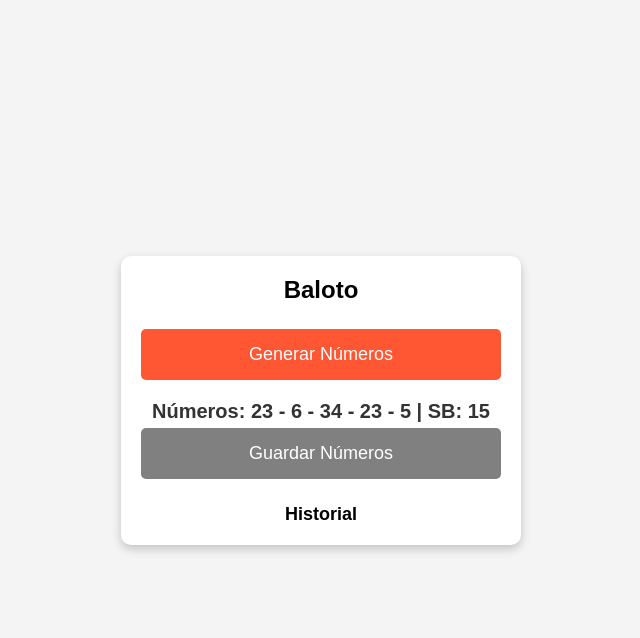
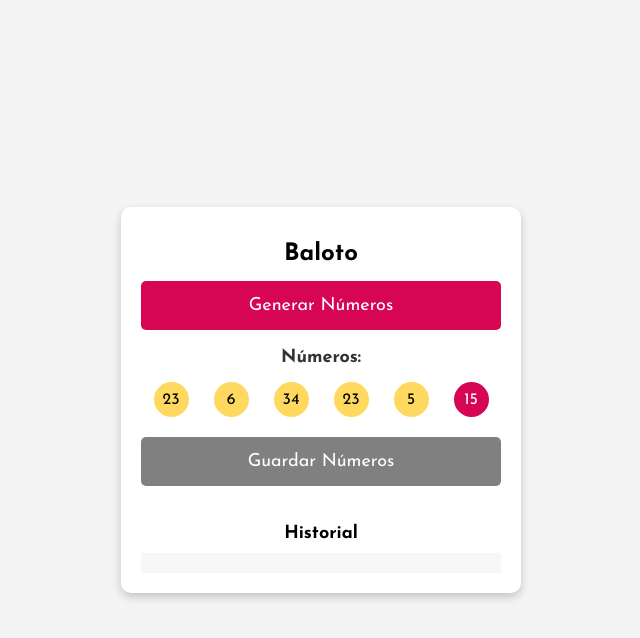
Before and after one commit to diaztibata/numeros-baloto, a plain HTML site: page index.html in a window 1280 px wide. Both pictures are taken after a click on the button "Generar Números". Shown: the whole page, without its empty margins (319-959 px from the left). Drawn offline with Linux system fonts and the light colour scheme; no server answers.

Commit message:
v3 ajustes de la visualización

```diff
--- a/index.html
+++ b/index.html
@@ -10,7 +10,7 @@
     <div class="container">
         <h1>Baloto</h1>
         <button id="generar">Generar Números</button>
-        <p id="numeros">Tus números aparecerán aquí</p>
+        <div id="numeros">Tus números aparecerán aquí</div>
         <button id="guardar" disabled>Guardar Números</button>
         <h2>Historial</h2>
         <ul id="historial"></ul>
--- a/script.js
+++ b/script.js
@@ -47,6 +47,7 @@
         .then(snapshot => {
             yaGuardado = !snapshot.empty; // Si hay datos, ya guardó
             document.getElementById("guardar").disabled = yaGuardado;
+            document.getElementById("guardar").innerHTML = "Ya guardaste en este sorteo";
         });
 }
 
@@ -56,8 +57,25 @@
         numeros: Array.from({ length: 5 }, () => Math.floor(Math.random() * 43) + 1),
         superBalota: Math.floor(Math.random() * 16) + 1
     };
-    document.getElementById("numeros").textContent = `Números: ${ultimoNumeroGenerado.numeros.join(" - ")} | SB: ${ultimoNumeroGenerado.superBalota}`;
+
+    // Contenedor donde se mostrarán los números
+    const numerosContainer = document.getElementById("numeros");
+    numerosContainer.innerHTML = "<p>Números:</p>";
+
+    // Crear spans para cada número
+    ultimoNumeroGenerado.numeros.forEach(num => {
+        const span = document.createElement("span");
+        span.textContent = num;
+        numerosContainer.appendChild(span);
+    });
+
+    // Super Balota con clase "super"
+    const superBalotaSpan = document.createElement("span");
+    superBalotaSpan.textContent = ultimoNumeroGenerado.superBalota;
+    superBalotaSpan.classList.add("super");
+    numerosContainer.appendChild(superBalotaSpan);
 });
+
 
 // Guardar números (Solo si no se ha guardado antes)
 document.getElementById("guardar").addEventListener("click", () => {
@@ -94,9 +112,33 @@
         .then(querySnapshot => {
             querySnapshot.forEach(doc => {
                 const data = doc.data();
-                const fecha = data.timestamp ? new Date(data.timestamp.toDate()).toLocaleString() : "Sin fecha";
+
+                // Formatear la fecha como "Día de Mes del Año"
+                const fechaObj = data.timestamp ? new Date(data.timestamp.toDate()) : null;
+                const opcionesFecha = { day: 'numeric', month: 'long', year: 'numeric' };
+                const fechaFormateada = fechaObj ? fechaObj.toLocaleDateString("es-ES", opcionesFecha) : "Sin fecha";
+
+                // Crear elementos para la fecha y los números
                 const item = document.createElement("li");
-                item.textContent = `${fecha}: ${data.numeros.join(" - ")} | SB: ${data.superBalota}`;
+
+                const fechaP = document.createElement("p");
+                fechaP.textContent = fechaFormateada;
+
+                const numerosP = document.createElement("p");
+                data.numeros.forEach(num => {
+                    const numSpan = document.createElement("span");
+                    numSpan.textContent = num;
+                    numerosP.appendChild(numSpan);
+                });
+
+                const superBalotaSpan = document.createElement("span");
+                superBalotaSpan.textContent = data.superBalota;
+                superBalotaSpan.classList.add("super");
+                numerosP.appendChild(superBalotaSpan);
+
+                // Agregar al historial
+                item.appendChild(fechaP);
+                item.appendChild(numerosP);
                 historialLista.appendChild(item);
             });
         })
--- a/style.css
+++ b/style.css
@@ -1,8 +1,11 @@
+@import url('https://fonts.googleapis.com/css2?family=Josefin+Sans:ital,wght@0,100..700;1,100..700&display=swap');
+
+
 * {
     margin: 0;
     padding: 0;
     box-sizing: border-box;
-    font-family: Arial, sans-serif;
+    font-family: "Josefin Sans", sans-serif;
 }
 
 body {
@@ -22,27 +25,29 @@
     width: 90%;
     max-width: 400px;
     overflow-y: auto;
+    max-height: calc(100vh - 30px);
 }
 
 h1 {
     font-size: 24px;
-    margin-bottom: 20px;
+    margin-bottom: 10px;
+    margin-top: 15px;
 }
 
 button {
     padding: 15px;
     font-size: 18px;
     width: 100%;
-    background: #ff5733;
+    background: #D70654;
     color: white;
     border: none;
     border-radius: 5px;
     cursor: pointer;
-    margin: 5px 0;
+    margin: 5px 0 18px;
 }
 
 button:active {
-    background: #d94321;
+    background: #D70654;
 }
 
 button:disabled {
@@ -71,8 +76,58 @@
 
 li {
     padding: 8px;
-    background: #ddd;
     margin: 5px 0;
     border-radius: 5px;
     font-size: 16px;
 }
+
+#numeros{
+    display: flex;
+    flex-wrap: wrap;
+    justify-content: space-around;
+    margin-bottom: 15px;
+}
+
+#numeros p{
+    margin: 0 0 15px;
+    font-size: 18px;
+}
+
+p {
+    width: 100%;
+}
+
+span{
+    background: #FFD95F;
+    display: grid;
+    width: 35px;
+    height: 35px;
+    align-items: center;
+    justify-content: center;
+
+    border-radius: 50%
+}
+
+span.super{
+    background: #D70654;
+    color: #fff;
+}
+
+#historial{
+    background: #F7F7F7;
+    margin-top: 10px;
+    padding: 10px 10px;
+}
+
+#historial p:first-child{
+    justify-content: center;
+}
+
+#historial p{
+    font-weight: 500;
+    display: flex;
+    justify-content: space-between;
+    text-align: center;
+    flex-wrap: wrap;
+    min-width: 100%;
+}
```
